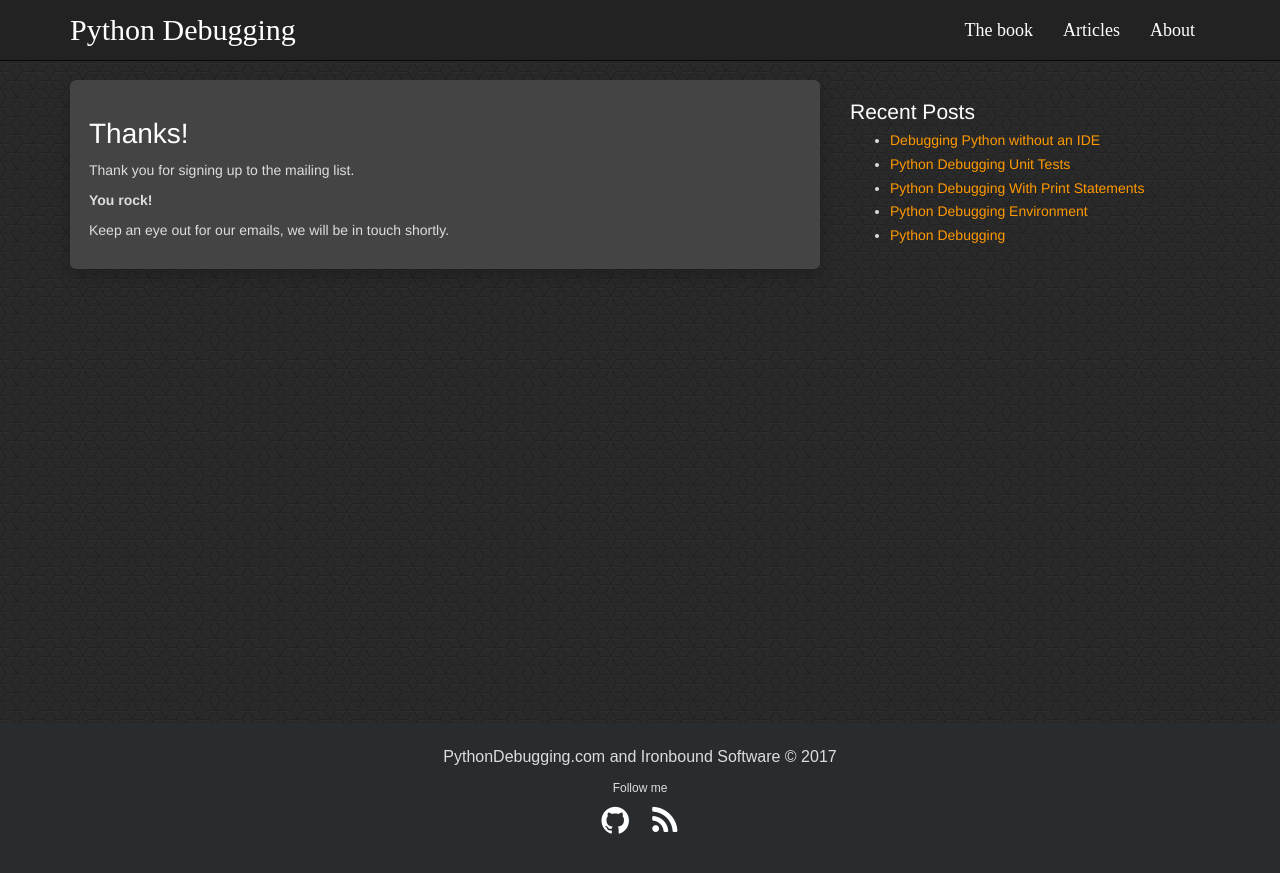
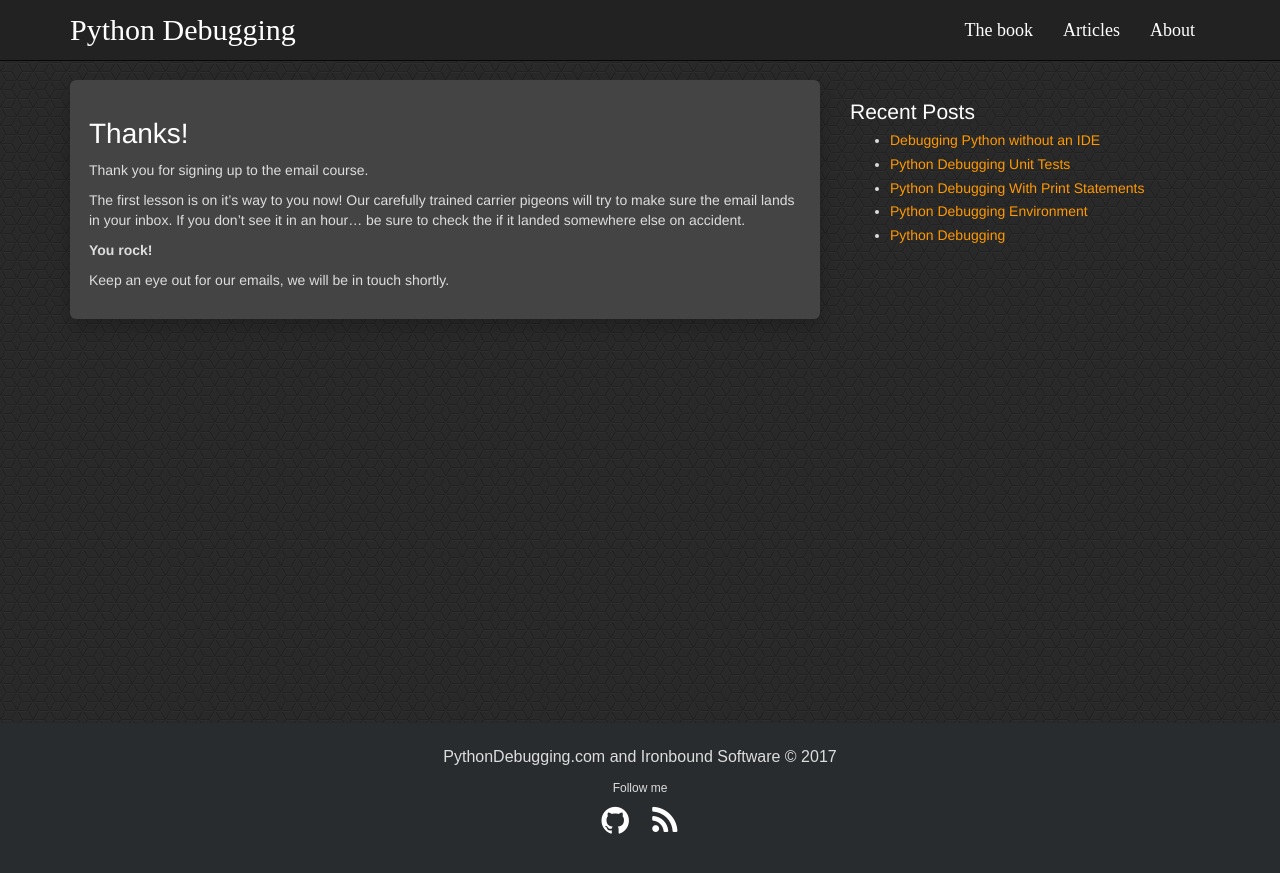
Before and after one commit to nloadholtes/pythondebugging.com, a Jekyll site: the page built from thank-you.md, in a window 1280 px wide. Shown: the top 873 px of the page. Built offline with Jekyll 4.4.1, drawn with Linux system fonts in a browser that asks for light colours; our own code applies the rules of GitHub Pages for plain Markdown files.

Commit message:
Update thank-you.md

```diff
--- a/thank-you.md
+++ b/thank-you.md
@@ -2,7 +2,9 @@
 permalink: /thank-you
 ---
 # Thanks!
-Thank you for signing up to the mailing list.
+Thank you for signing up to the email course.
+
+The first lesson is on it's way to you now! Our carefully trained carrier pigeons will try to make sure the email lands in your inbox. If you don't see it in an hour... be sure to check the if it landed somewhere else on accident.
 
 **You rock!**
 
```
